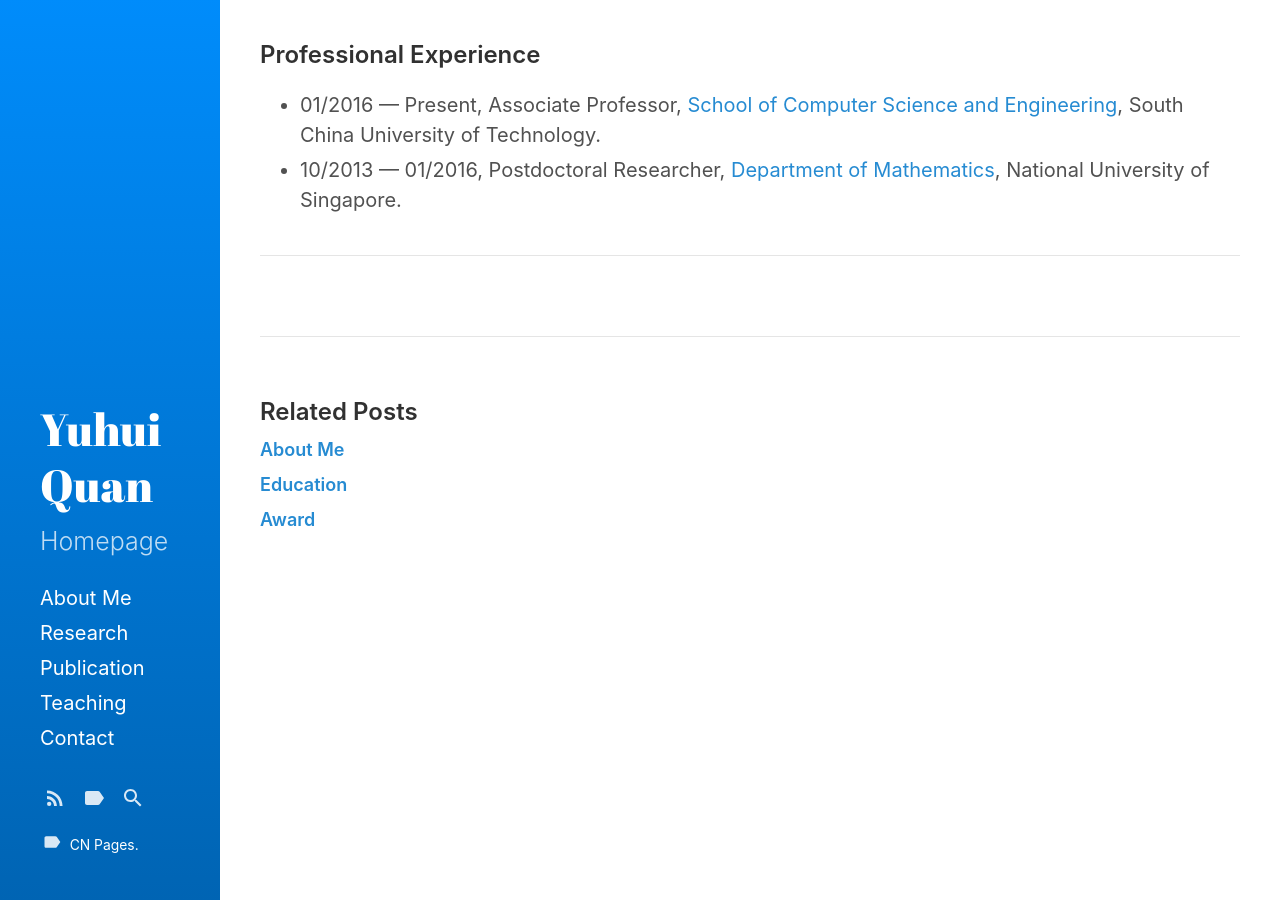
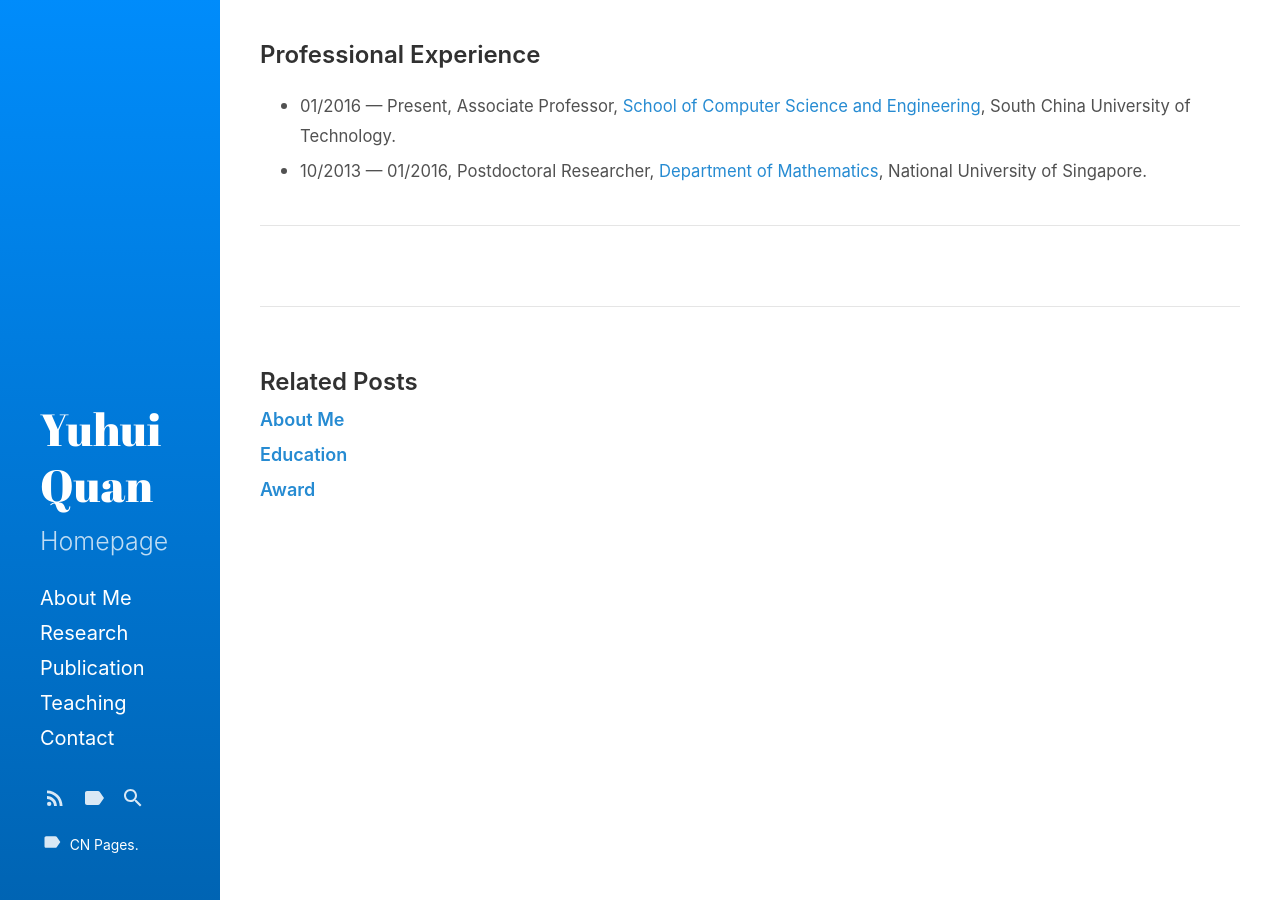
Before and after one commit to Dofboom/Dofboom.github.io, a Jekyll site: the page built from _posts/2020-5-30-a_experience.md, in a window 1280 px wide. Built offline with Jekyll 4.4.1, drawn with Linux system fonts in a browser that asks for light colours.

Commit message:
Update 2020-5-30-a_experience.md

```diff
--- a/_posts/2020-5-30-a_experience.md
+++ b/_posts/2020-5-30-a_experience.md
@@ -4,6 +4,6 @@ title: Professional Experience
 ---
 
 <ul>
-<li><span style="font-size: 100%;">01/2016 &#8212; Present,  Associate Professor, <a href="http://www2.scut.edu.cn/cs/2017/0129/c22285a327618/page.htm" target="_blank">School of Computer Science and Engineering</a>, South China University of Technology.</span></li>
-<li><span style="font-size: 100%;">10/2013 &#8212; 01/2016, Postdoctoral Researcher, <a href="http://ww1.math.nus.edu.sg/" target="_blank">Department of Mathematics</a>, National University of Singapore.</span></li>
+<li><span style="font-size: 100%;"><small>01/2016 &#8212; Present,  Associate Professor, <a href="http://www2.scut.edu.cn/cs/2017/0129/c22285a327618/page.htm" target="_blank">School of Computer Science and Engineering</a>, South China University of Technology.</small></span></li>
+<li><span style="font-size: 100%;"><small>10/2013 &#8212; 01/2016, Postdoctoral Researcher, <a href="http://ww1.math.nus.edu.sg/" target="_blank">Department of Mathematics</a>, National University of Singapore.</small></span></li>
 </ul>
```
